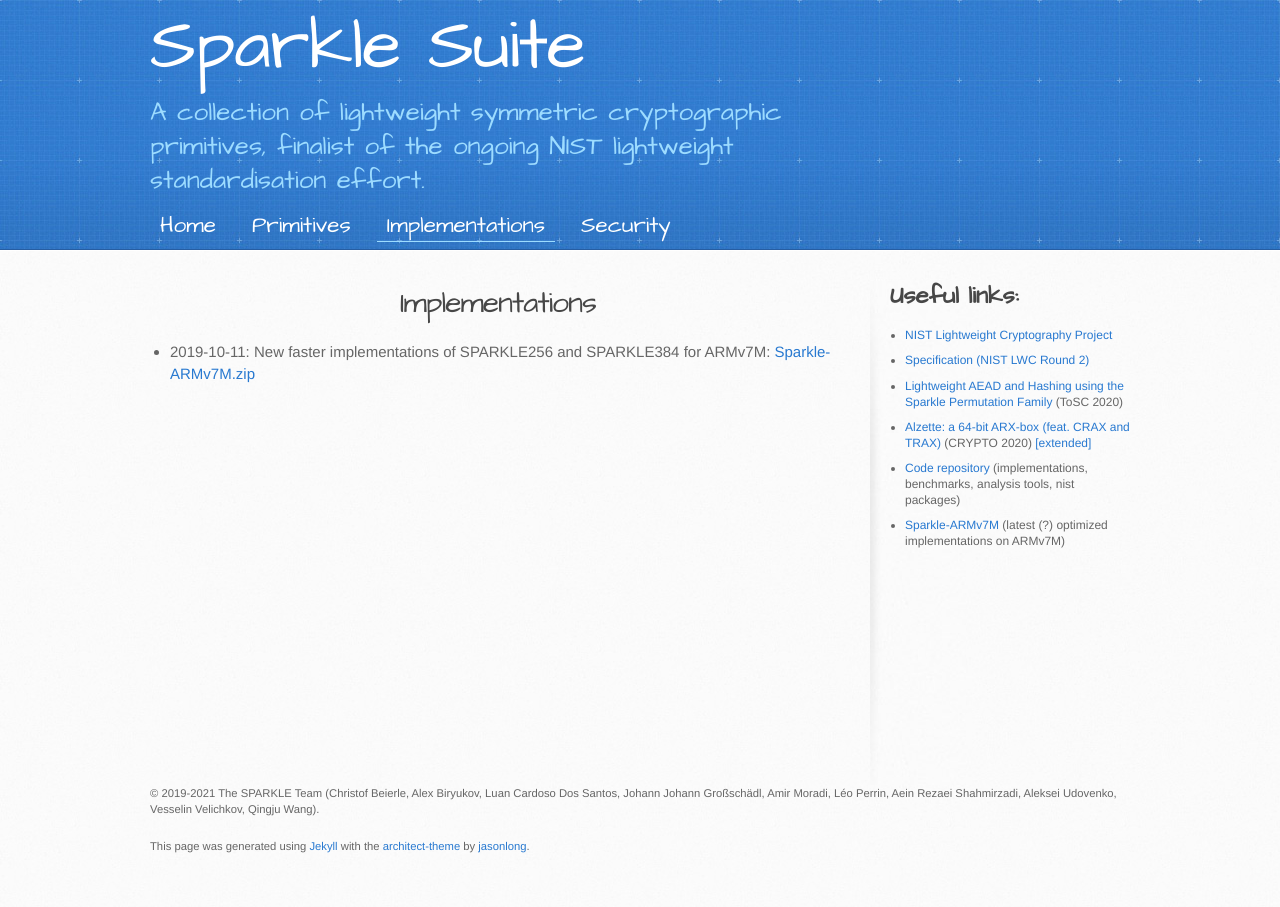
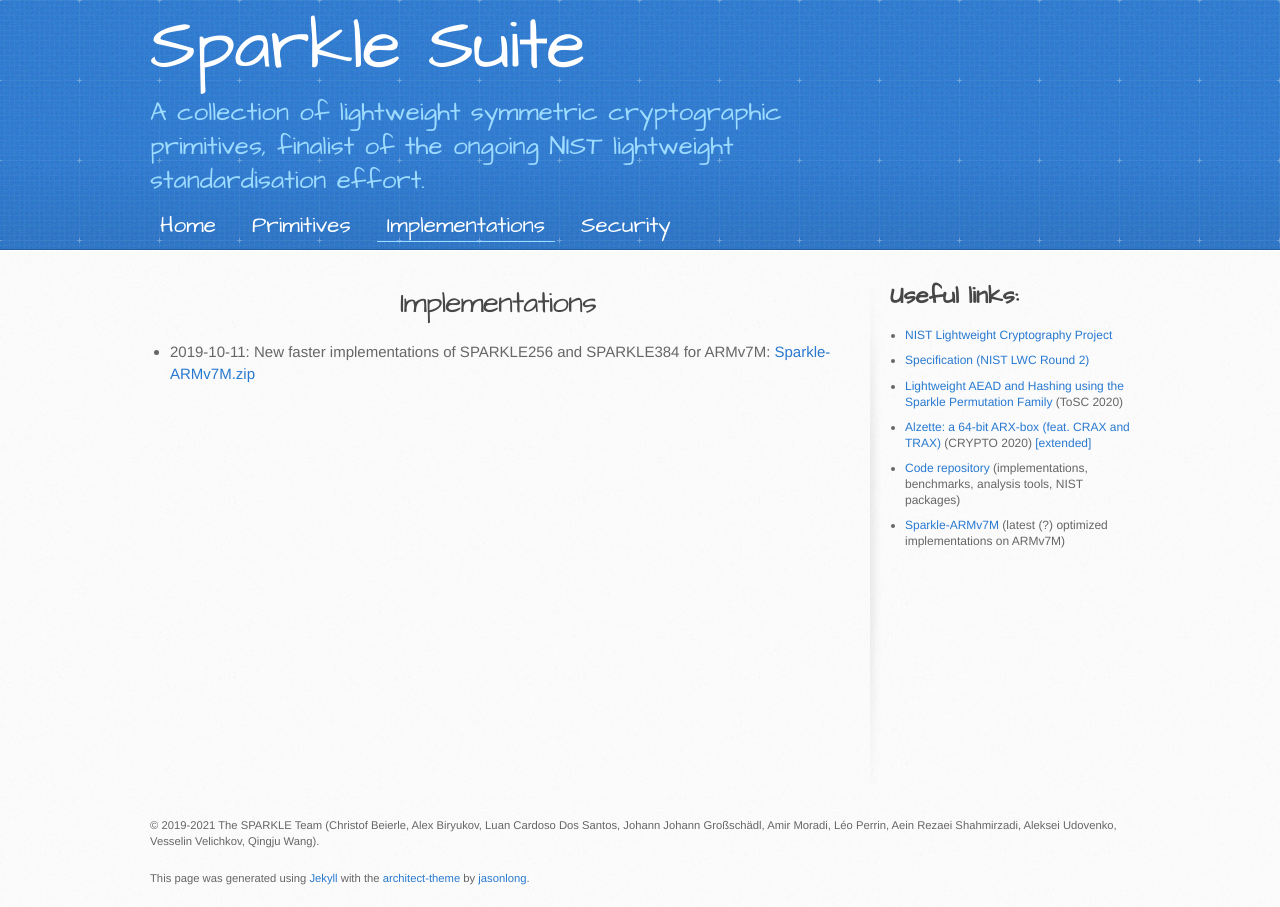
Before and after one commit to sparkle-lwc/sparkle-lwc.github.io, a Jekyll site: the page built from implementations.markdown, in a window 1280 px wide. Built offline with Jekyll 4.4.1, drawn with Linux system fonts in a browser that asks for light colours; nearby versions of some CDN libraries.

Commit message:
minor fixes

```diff
--- a/_layouts/default.html
+++ b/_layouts/default.html
@@ -64,7 +64,7 @@
             <li><a href="https://csrc.nist.gov/CSRC/media/Projects/lightweight-cryptography/documents/round-2/spec-doc-rnd2/sparkle-spec-round2.pdf">Specification (NIST LWC Round 2)</a></li>
             <li><a href="https://tosc.iacr.org/index.php/ToSC/article/view/8627">Lightweight AEAD and Hashing using the Sparkle Permutation Family</a> (ToSC 2020)</li>
             <li><a href="https://link.springer.com/chapter/10.1007%2F978-3-030-56877-1_15">Alzette: a 64-bit ARX-box (feat. CRAX and TRAX)</a> (CRYPTO 2020) <a href="https://ia.cr/2019/1378">[extended]</a></li>
-            <li><a href="https://github.com/cryptolu/sparkle">Code repository</a> (implementations, benchmarks, analysis tools, nist packages)</li>
+            <li><a href="https://github.com/cryptolu/sparkle">Code repository</a> (implementations, benchmarks, analysis tools, NIST packages)</li>
             <li><a href="https://cryptolux.org/images/a/a0/Sparkle-armv7m.zip">Sparkle-ARMv7M</a> (latest (?) optimized implementations on ARMv7M)</li>
           </ul>
         </aside>
--- a/stylesheets/stylesheet.css
+++ b/stylesheets/stylesheet.css
@@ -478,7 +478,7 @@
 }
 
 footer {
-  /*margin-top: 32px;*/
+  margin-top: 32px;
   /*padding-bottom: 10px;*/
   font-size: 75%;
 }
```
